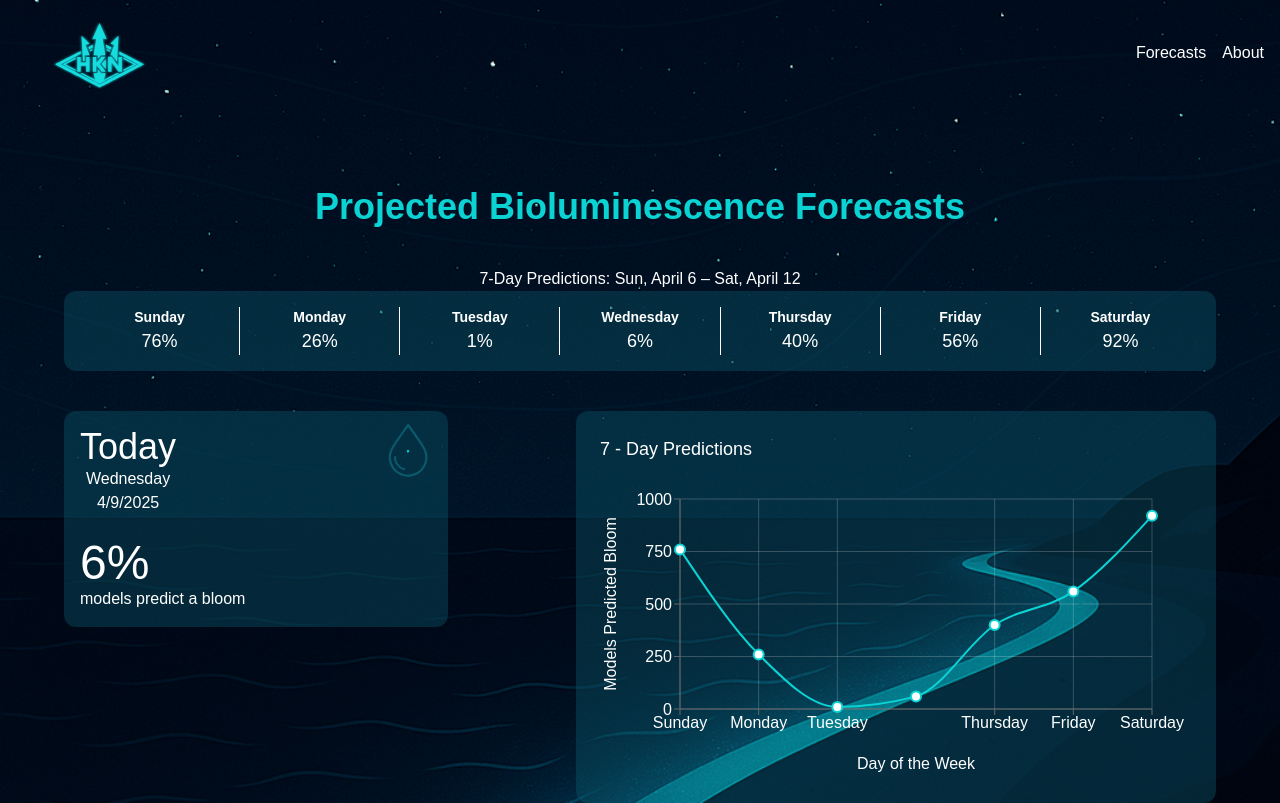
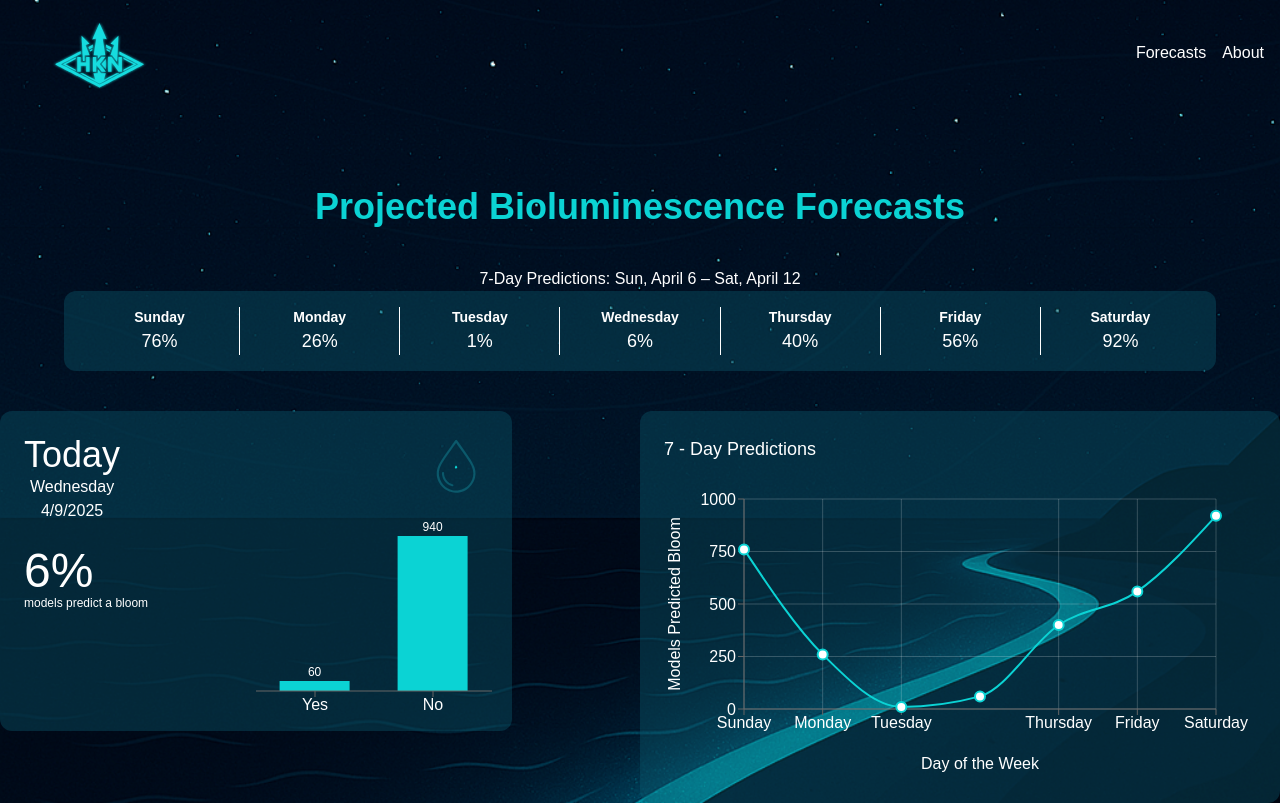
Before and after one commit to nathanieleh/HAB-Project-Website, a Next.js app in the folder frontend/: page / in a window 1280 px wide. Built offline with nearby package versions, Linux system fonts and the light colour scheme.

Commit message:
Add bar chart to today

```diff
--- a/frontend/src/components/Today.js
+++ b/frontend/src/components/Today.js
@@ -1,6 +1,13 @@
 "use client";
 
 import { useEffect, useState } from 'react';
+import {
+    Bar,
+    XAxis,
+    BarChart,
+    LabelList,
+    ResponsiveContainer,
+  } from "recharts";
 
 /**
  * Droplet Icon
@@ -119,22 +126,48 @@ function Droplet({ predValue, className }) {
 export default function Today({forecasts, className}) {
     let date = new Date();
     let forecast = forecasts[date.getDay()];
+    const TOTAL_MODELS = 1000;
+    let chartData = [
+        {'prediction': "Yes", 'value': forecast["value"]},
+        {'prediction': "No", 'value': TOTAL_MODELS - forecast["value"]},
+    ]
     let dayOptions = { weekday: 'long' };
     return (
         <div className={className}>
-            <div className="relative flex flex-col w-[80vw] md:w-[30vw] items-center bg-primary/40 text-white rounded-xl">
-                <div className="flex flex-col w-full p-4">
-                    <div className="flex flex-col items-center self-start mb-6">
+            <div className="relative flex flex-row w-[80vw] md:w-[40vw] items-center bg-primary/40 text-white rounded-xl">
+                <Droplet predValue={forecast["value"]} className="w-[80px] h-[80px] absolute top-0 right-0 m-4"/>
+                {/* Text Display */}
+                <div className="flex flex-col w-full items-start self-start p-6">
+                    <div className="flex flex-col items-center mb-6">
                         <h1 className="text-4xl self-start">Today</h1>
                         <p>{new Intl.DateTimeFormat("en-US", dayOptions).format(date)}</p>
                         <p>{date.toLocaleDateString()}</p>
                     </div>
-                    <div className="flex flex-col items-start self-start">
+                    <div className="flex flex-col items-start">
                         <p className="text-5xl">{forecast["value"]/10}%</p>
-                        <p>models predict a bloom</p>
+                        <p className="text-xs">models predict a bloom</p>
                     </div>
                 </div>
-                <Droplet predValue={forecast["value"]} className="w-[80px] h-[80px] absolute top-0 right-0"/>
+
+                {/* Bar Chart */}
+                <div className="flex flex-col w-full h-[40vh]">
+                    <ResponsiveContainer width="50%" height={220} className="absolute bottom-0 right-0">
+                        <BarChart
+                            data={chartData}
+                            margin={{ top: 15, right: 20, bottom: 10, left: 0 }}
+                            barCategoryGap="20%"
+                        >
+                            <Bar dataKey="value" fill="var(--color-secondary)">
+                                <LabelList
+                                    dataKey="value"
+                                    position="top"
+                                    style={{ fill: "white", fontSize: "12px" }}
+                                />
+                            </Bar>
+                            <XAxis dataKey="prediction" tick={{ fill: "white" }} interval={0} />
+                        </BarChart>
+                    </ResponsiveContainer>
+                </div>
             </div>
         </div>
     );
```
